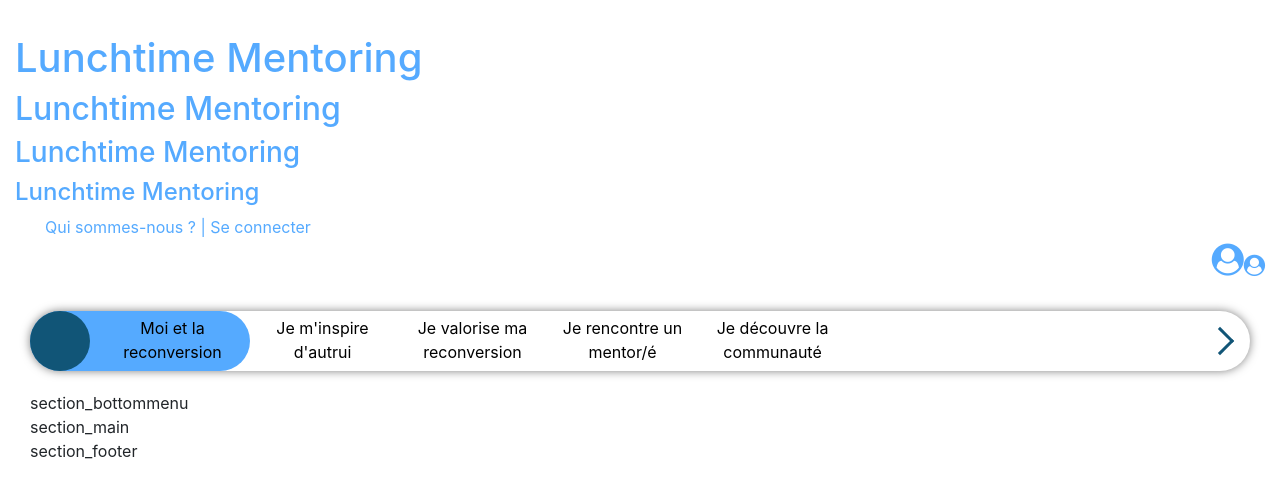
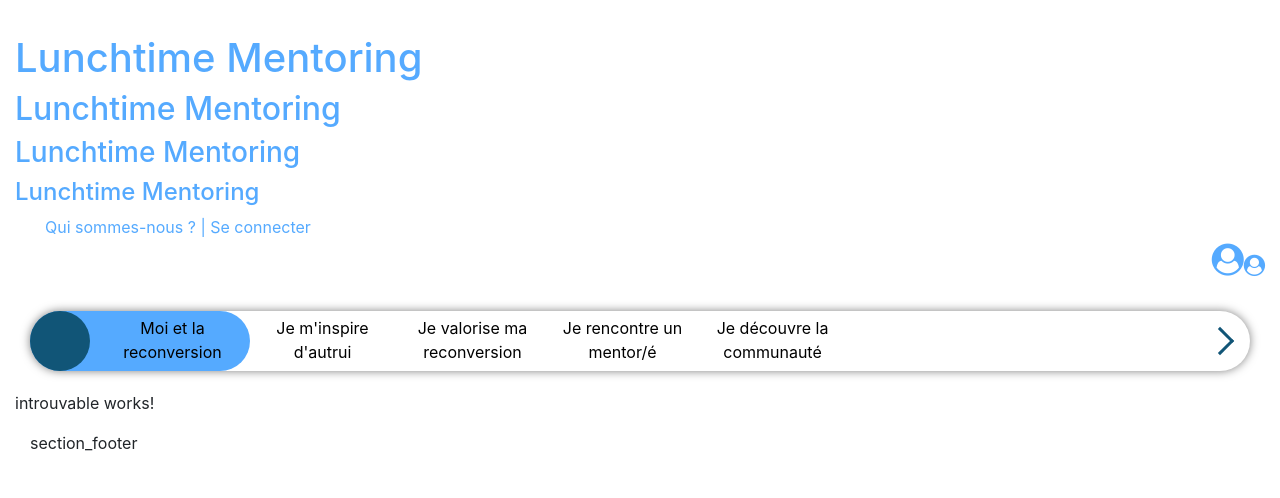
Before and after one commit to ldebrot/ltmv3, an Angular app: page /introuvable in a window 1280 px wide. Shown: the top 498 px of the page. Built offline with nearby package versions, Linux system fonts and the light colour scheme; what primeng would draw is missing.

Commit message:
Added routing service

```diff
--- a/src/app/app.component.html
+++ b/src/app/app.component.html
@@ -1,13 +1,14 @@
 <div class="col-lg-12 col-md-12 col-sm-12 col-xs-12 minwidthmobile">
 
-    <div class="col-lg-12 col-md-12 col-sm-12 col-xs-12 section-top-padding section-top-color"><app-section-top></app-section-top></div>
-    <div class="minheight-80 col-lg-12 col-md-12 col-sm-12 col-xs-12"><app-section-topmenu></app-section-topmenu></div>
-    <div class="col-lg-3 col-md-3 col-sm-4 hidden-xs-down">
-        section_bottommenu
+    <div class="col-lg-12 col-md-12 col-sm-12 col-xs-12 section-top-padding section-top-color">
+        <app-section-top></app-section-top>
     </div>
-    <div class="col-lg-9 col-md-9 col-sm-8 col-xs-12">
-        section_main
+
+    <div class="minheight-80 col-lg-12 col-md-12 col-sm-12 col-xs-12">
+        <app-section-topmenu></app-section-topmenu>
     </div>
+
+    <router-outlet></router-outlet>
     <div class="col-lg-12 col-md-12 col-sm-12 hidden-xs-down">
         section_footer
     </div>
--- /dev/null
+++ b/src/app/components/introuvable/introuvable.component.html
@@ -0,0 +1,3 @@
+<p>
+  introuvable works!
+</p>
--- /dev/null
+++ b/src/app/components/introuvable/introuvable.component.ts
@@ -0,0 +1,15 @@
+import { Component, OnInit } from '@angular/core';
+
+@Component({
+  selector: 'app-introuvable',
+  templateUrl: './introuvable.component.html',
+  styleUrls: ['./introuvable.component.css']
+})
+export class IntrouvableComponent implements OnInit {
+
+  constructor() { }
+
+  ngOnInit() {
+  }
+
+}
--- /dev/null
+++ b/src/app/components/main/main.component.html
@@ -0,0 +1,6 @@
+<div class="col-lg-3 col-md-3 col-sm-4 hidden-xs-down">
+    section_bottommenu
+</div>
+<div class="col-lg-9 col-md-9 col-sm-8 col-xs-12">
+    section_bottommenu
+</div>
--- /dev/null
+++ b/src/app/components/main/main.component.ts
@@ -0,0 +1,15 @@
+import { Component, OnInit } from '@angular/core';
+
+@Component({
+  selector: 'app-main',
+  templateUrl: './main.component.html',
+  styleUrls: ['./main.component.css']
+})
+export class MainComponent implements OnInit {
+
+  constructor() { }
+
+  ngOnInit() {
+  }
+
+}
--- /dev/null
+++ b/src/app/services/routing.service.ts
@@ -0,0 +1,26 @@
+import { RouterModule, Routes } from '@angular/router';
+import { NgModule } from '@angular/core';
+
+//import all components
+import { MainComponent } from './../components/main/main.component';
+import { IntrouvableComponent } from './../components/introuvable/introuvable.component';
+
+//Routes:
+const appRoutes: Routes = [
+    { path: '', component: MainComponent},
+    { path: 'introuvable', component: IntrouvableComponent},
+    { path: '**', redirectTo: '/introuvable'}
+]
+
+@NgModule ({
+    imports: [
+        RouterModule.forRoot(appRoutes)
+    ],
+    exports: [
+        RouterModule
+    ]
+})
+
+export class RoutingService {
+
+}
```
Also changed, not shown: src/app/app.module.ts (+13 -3 lines), src/app/components/introuvable/introuvable.component.css (added), src/app/components/main/main.component.css (added).
